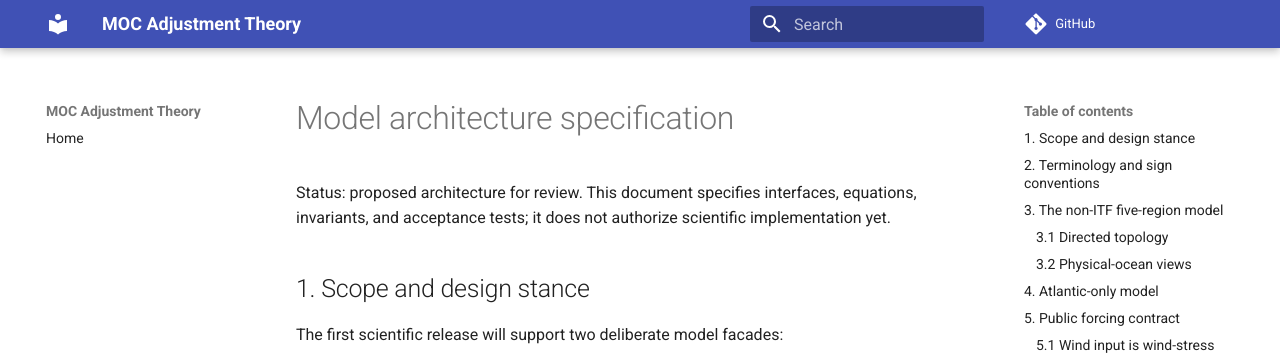
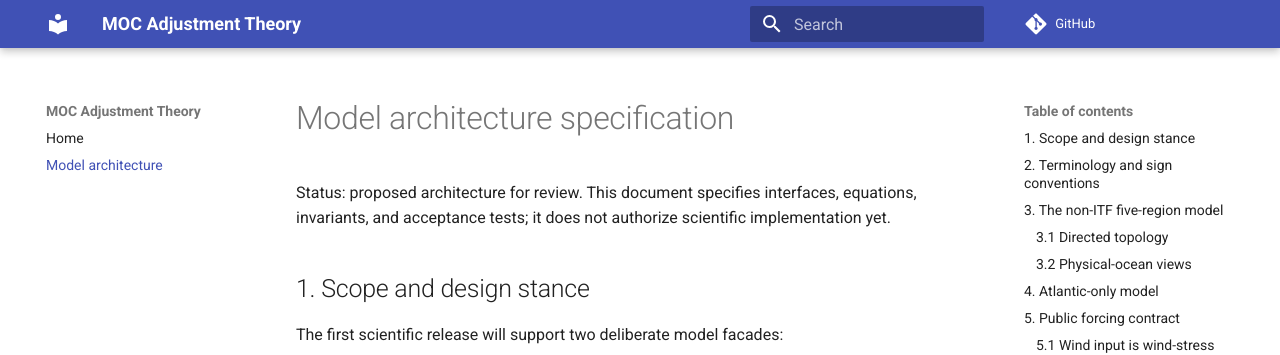
Before and after one commit to andrewwatford/MOCAdjustmentTheory, an MkDocs documentation site: the page built from docs/specifications/model_architecture.md, in a window 1280 px wide. Shown: the top 355 px of the page. Built offline with MkDocs 1.6.1 and Material for MkDocs 9.7.7, drawn with Linux system fonts in a browser that asks for light colours; comment, search, counter and statistics services are not loaded.

Commit message:
Publish model architecture specification

```diff
--- a/mkdocs.yml
+++ b/mkdocs.yml
@@ -8,5 +8,6 @@ theme:
 
 nav:
   - Home: index.md
+  - Model architecture: specifications/model_architecture.md
 
 strict: true
```
